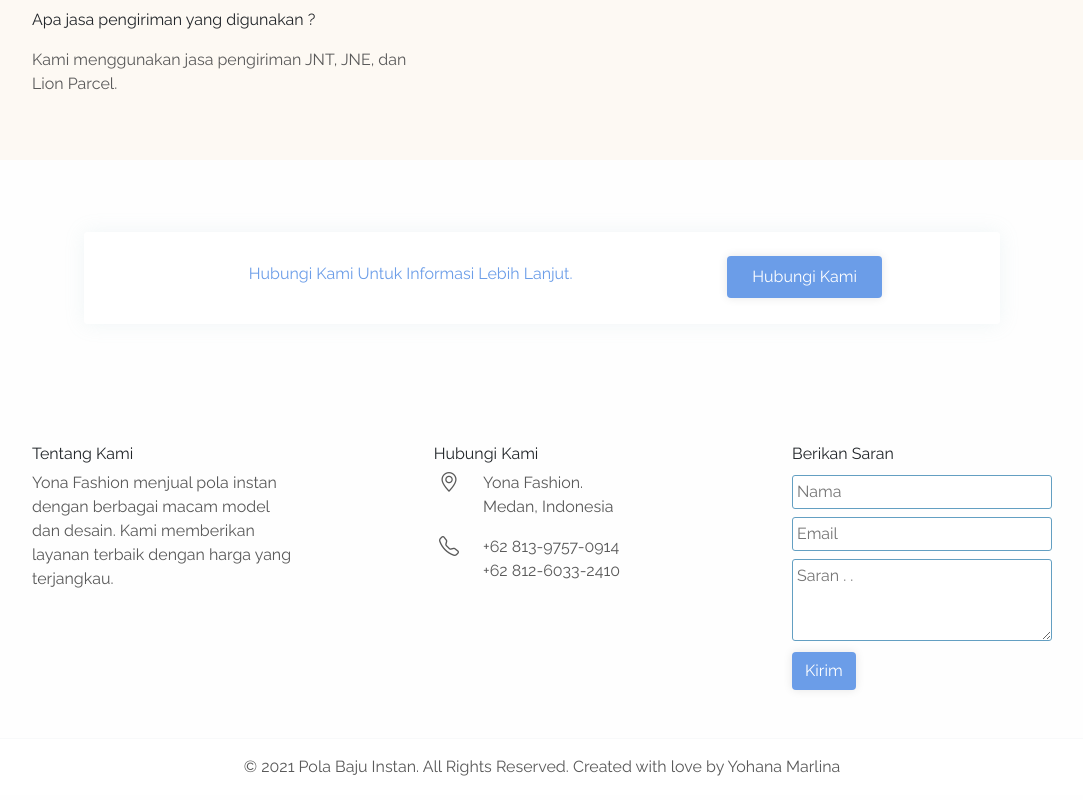
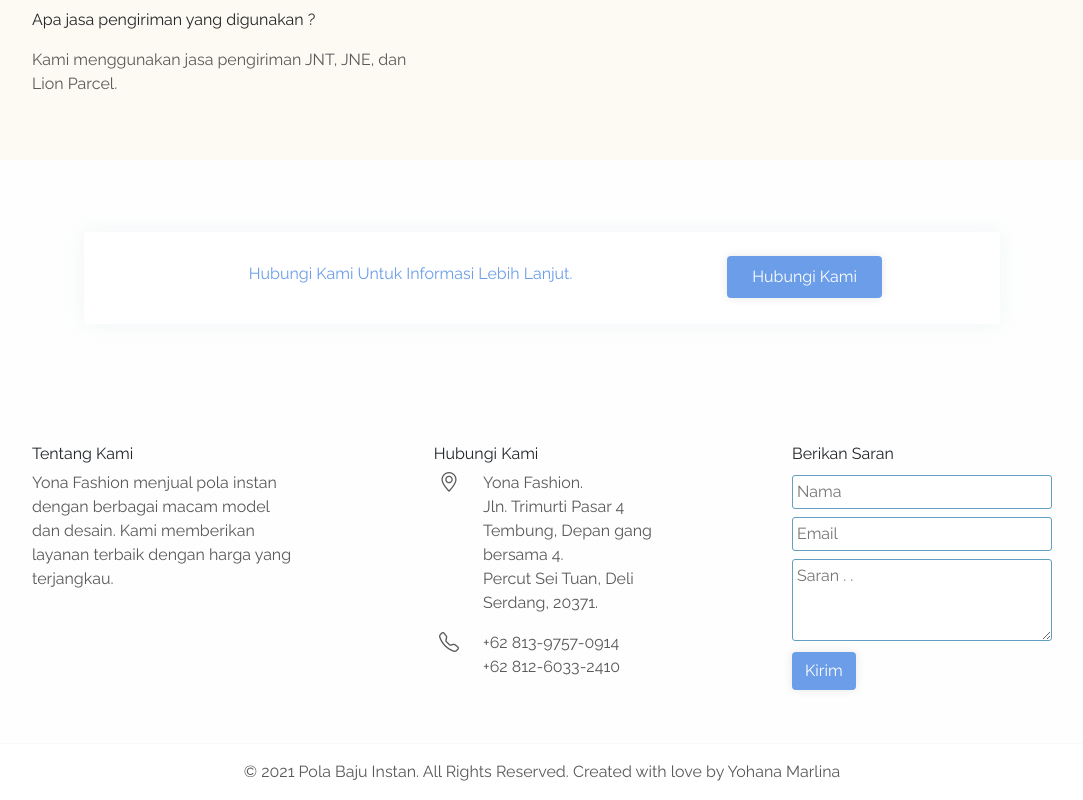
Before and after one commit to yohanamarlina/Polabaju, a website: page index.html in a window 1280 px wide. Shown: the part 10256-11056 px from the top of the page, without its empty margins (98-1181 px from the left). Drawn offline with nearby package versions, Linux system fonts and the light colour scheme.

Commit message:
update index.html : editing address in footer

```diff
--- a/index.html
+++ b/index.html
@@ -1016,7 +1016,7 @@
                             </div>
 
                             <div class="col-lg-9 col-11">
-                                <p class="color-grey">Yona Fashion.<br>Medan, Indonesia</p>
+                                <p class="color-grey">Yona Fashion.<br>Jln. Trimurti Pasar 4 Tembung, Depan gang bersama 4. <br>Percut Sei Tuan, Deli Serdang, 20371.</p>
                            </div>
                         </div>
 
```
